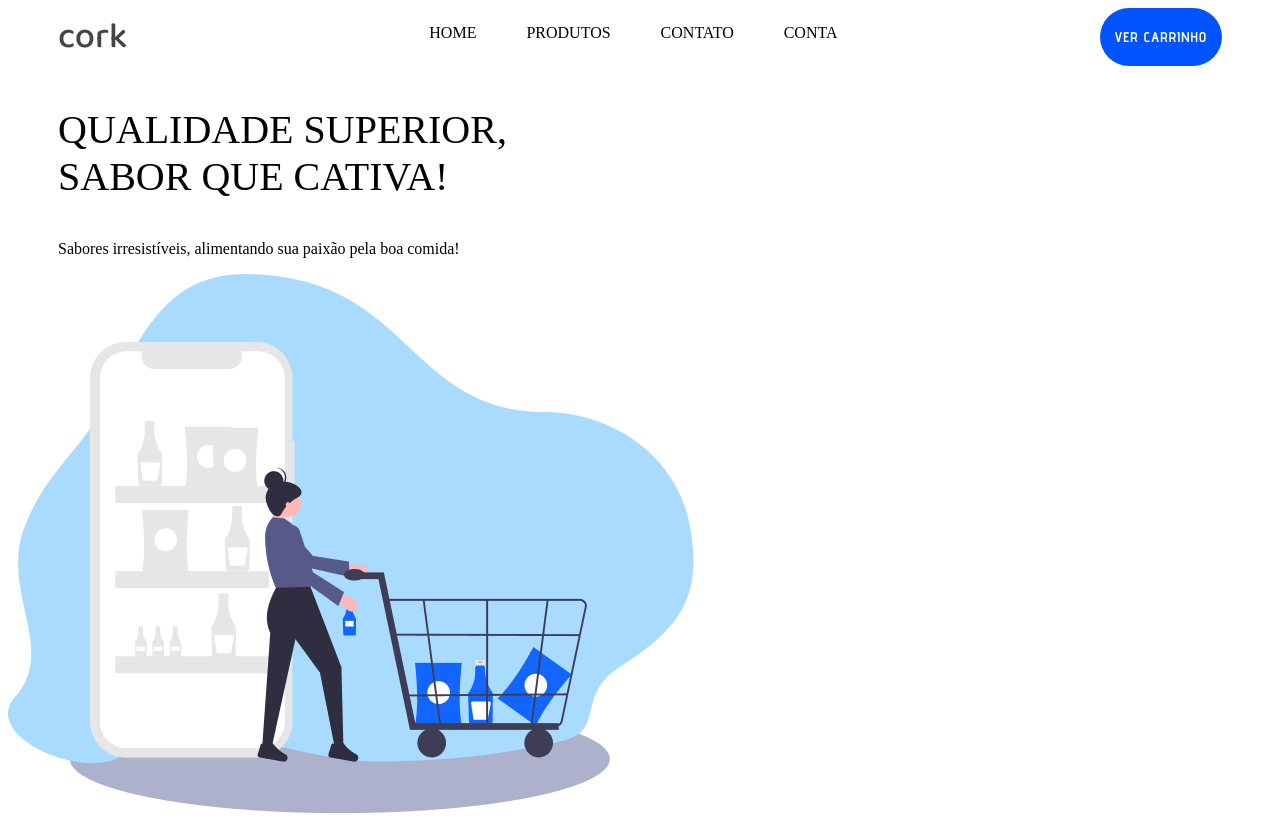
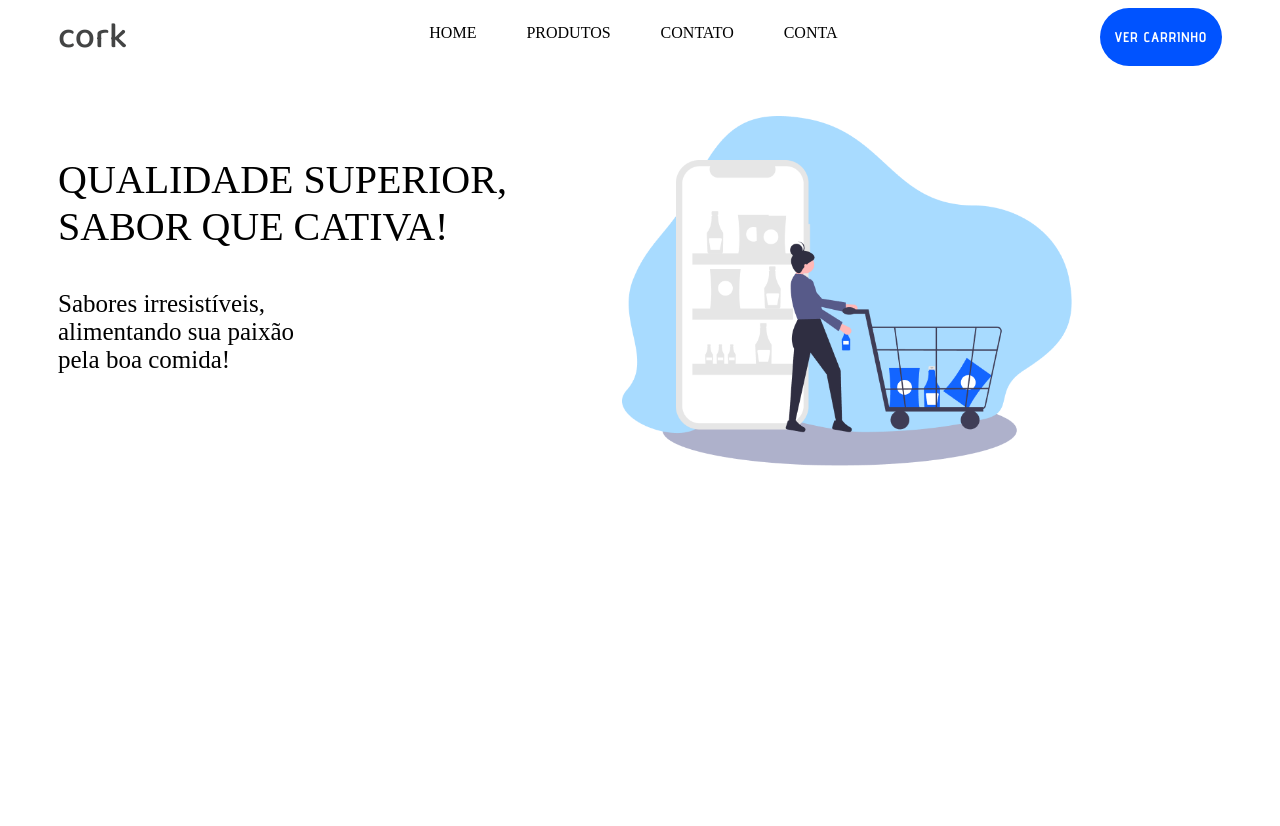
Before and after one commit to gabriellypereir4/cork, a plain HTML site: page index.html in a window 1280 px wide. After the commit the page ends 800 px from the top, so only its background shows below. Drawn offline with Linux system fonts and the light colour scheme.

Commit message:
organizando cs e html

```diff
--- a/header.css
+++ b/header.css
@@ -32,6 +32,12 @@
     letter-spacing: 1.5px;
 }
 
+#conteudo{
+    display: flex;
+    padding-top: 50px;
+    justify-content: space-between;
+}
+
 #textos{
     padding-left: 50px;
 }
@@ -40,3 +46,15 @@
     font-size: 40px;
     text-transform: uppercase;
 }
+
+#texto{
+    font-size: 25px;
+}
+
+#cart{
+    width: 450px;
+    height: 350px;
+    float: right;
+    padding-right: 200px;
+
+}
--- a/index.html
+++ b/index.html
@@ -27,14 +27,14 @@
             <button id="botao">Ver Carrinho</button>
         </div>
 
-        <div>
+        <div id="conteudo">
             <div id="textos">
             <p id="slogan">Qualidade superior, <br> sabor que cativa!</p>
-            <p>Sabores irresistíveis, alimentando sua paixão pela boa comida!</p>
+            <p id="texto">Sabores irresistíveis, <br> alimentando sua paixão <br> pela boa comida!</p>
             </div>
 
             <div>
-                <img src="./assets/cart.png">
+                <img src="./assets/cart.png" alt="logo do site"  id="cart">
             </div>
         </div>
     </body>
```
